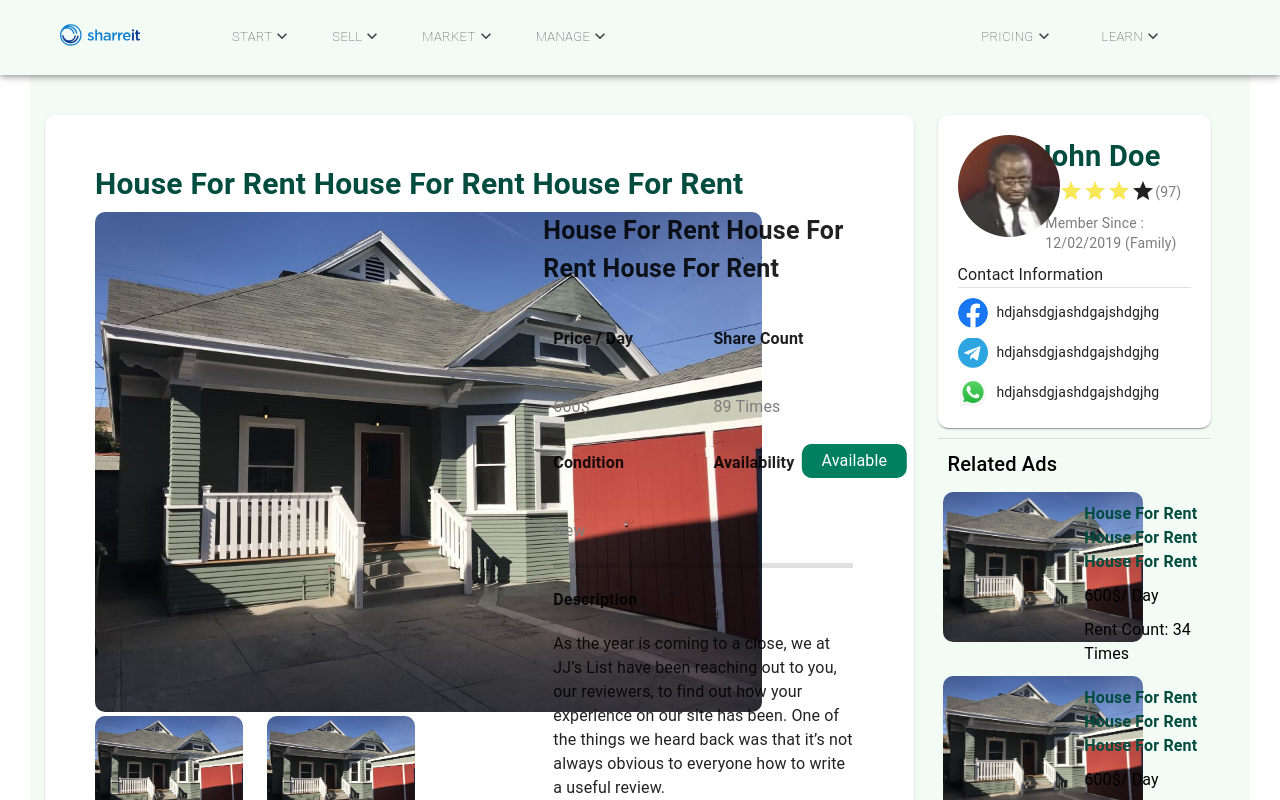
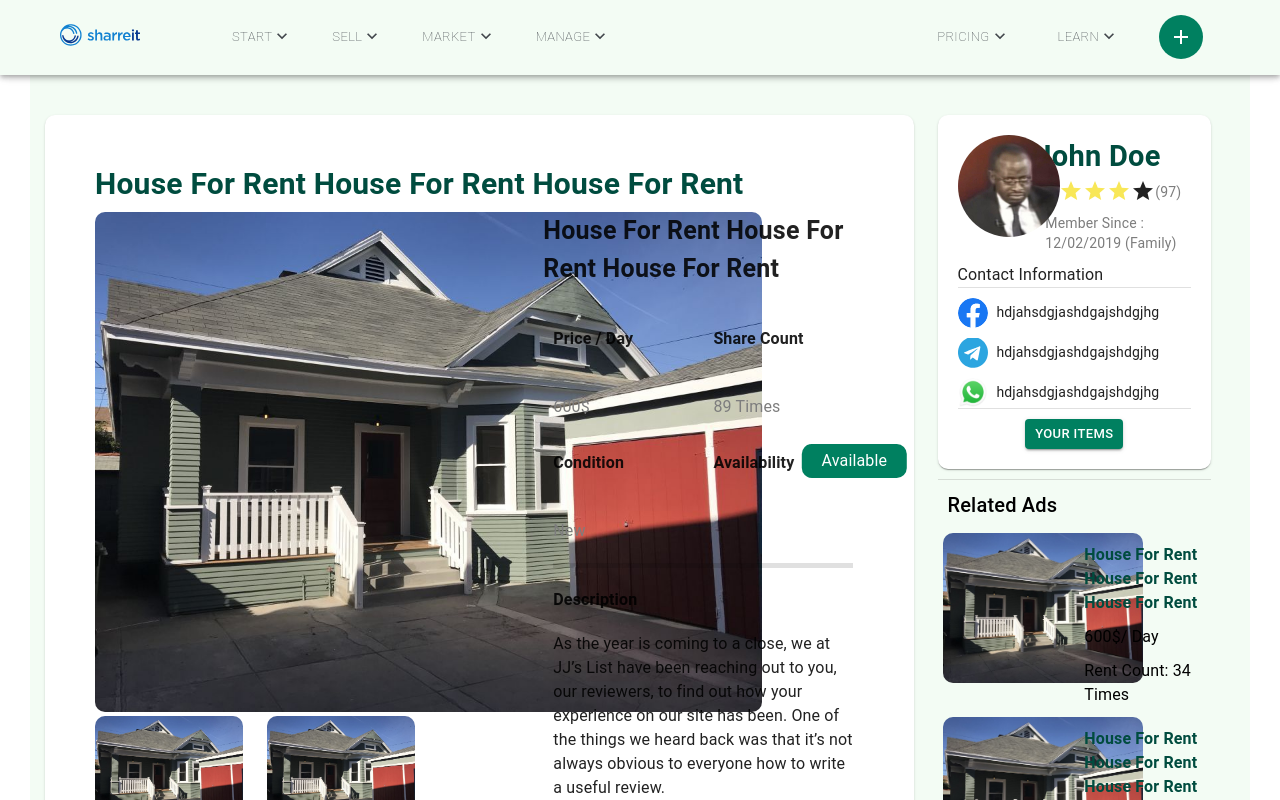
Before and after one commit to addisaba-software-solutions/Sharreit_Frontend, a React (Create React App) app: page /Sharreit_Frontend/SingleItem in a window 1280 px wide. Shown: the top 800 px of the page. Built offline with nearby package versions, Linux system fonts and the light colour scheme; what react-animation would draw is missing.

Commit message:
Friday Morning

```diff
--- a/src/Components/Category Page/components/categoriesCard.jsx
+++ b/src/Components/Category Page/components/categoriesCard.jsx
@@ -1,24 +1,7 @@
 import React from "react";
 import { Typography, Grid, Paper, Card } from "@material-ui/core";
-import carSVG from "../../../Assets/CarSVG.svg";
-import homeSVG from "../../../Assets/homeSVG.svg";
-import BuildingSVG from "../../../Assets/BuildingSVG.svg";
-import clothingSVG from "../../../Assets/clothingSVG.svg";
-import boatsSVG from "../../../Assets/boatsSVG.svg";
-import electronicsSVG from "../../../Assets/electronicsSVG.svg";
-import photography from "../../../Assets/productSharing/photography.svg";
-import camping from "../../../Assets/productSharing/camping.svg";
-import instrument from "../../../Assets/productSharing/instrument.svg";
-import ladder from "../../../Assets/productSharing/ladder.svg";
-import Lawn from "../../../Assets/productSharing/Lawn.svg";
-import luggage from "../../../Assets/productSharing/luggage.svg";
-import office from "../../../Assets/productSharing/office.svg";
-import storage from "../../../Assets/productSharing/storage.svg";
-import textbook from "../../../Assets/productSharing/textbook.svg";
-import tools from "../../../Assets/productSharing/tools.svg";
-import farming from "../../../Assets/productSharing/farming.svg";
-import Picture from '../../../Assets/boats.jpg'
-import { subCategories, categories, icons } from '../data'
+
+import { subCategories, categories, icons } from "../data";
 
 const styles = {
   root: {
@@ -43,24 +26,23 @@ const styles = {
 export default function categoriesCard({ type }) {
   return (
     <Grid container xs={12} spacing={3} display>
-      {
-        subCategories[categories[type]].map((item, index) => (
-          <Grid item xs={2}>
-          <Card style={styles.root} onClick={() => alert("Building Materials")}>
+      {subCategories[categories[type]].map((item, index) => (
+        <Grid item xs={2}>
+          <Card style={styles.root} onClick={() => alert("hell")}>
             <Grid container xs={12}>
               <Grid item xs={12} align="center" style={styles.padding}>
-                <img src={icons[categories[type]][index]} style={styles.SVG} alt="" />
+                <img
+                  src={icons[categories[type]][index]}
+                  style={styles.SVG}
+                  alt=""/>
               </Grid>
               <Grid item xs={12} align="center" style={styles.padding}>
-                <Typography style={styles.CardTitle}>
-                  {item}
-                </Typography>
+                <Typography style={styles.CardTitle}>{item}</Typography>
               </Grid>
             </Grid>
           </Card>
         </Grid>
-        ))
-      }
+      ))}
     </Grid>
   );
 }
--- a/src/Components/Category Page/data.jsx
+++ b/src/Components/Category Page/data.jsx
@@ -20,7 +20,11 @@ import S5 from "../../Assets/serviceSharing/cleaning.svg";
 import D0 from "../../Assets/digitalSharing/subscription.svg";
 import D1 from "../../Assets/digitalSharing/ticket.svg";
 
-export const categories = ["Products", "Services", "Digital"];
+export const categories = [
+  "Product Sharing",
+  "Services Sharing",
+  "Digital Sharing",
+];
 
 export const subCategories = {
   [categories[0]]: [
--- a/src/Components/Category Page/index.jsx
+++ b/src/Components/Category Page/index.jsx
@@ -9,25 +9,25 @@ import classes from "./styles";
 import routes from "../../Config/routes";
 import Something from "../../Assets/Rentalhouse.jpg";
 import PremiumAds from "./components/PremiumAds";
-import Breadcrumbs from '@material-ui/core/Breadcrumbs';
-import Link from '@material-ui/core/Link';
-import HomeIcon from '@material-ui/icons/Home';
-import WhatshotIcon from '@material-ui/icons/Whatshot';
-import GrainIcon from '@material-ui/icons/Grain';
-import { subCategories } from "./data"
+import Breadcrumbs from "@material-ui/core/Breadcrumbs";
+import Link from "@material-ui/core/Link";
+import HomeIcon from "@material-ui/icons/Home";
+import WhatshotIcon from "@material-ui/icons/Whatshot";
+import GrainIcon from "@material-ui/icons/Grain";
+import { subCategories, categories } from "./data";
 
-const CategoriesView = ({ location }) => {
+const CategoriesView = ({ location, history }) => {
   return (
     <>
       <Box style={classes.root}>
-        <Header />
+        <Header history={history} />
         <Box style={{ height: 80 }} />
         <Grid xs={12} align="center">
-        <BreadCrumps />
+          <BreadCrumps />
         </Grid>
         <PremiumAds />
         <Typography style={classes.Headertext2} glutterBottom>
-          Sub-Categories Under Some Category
+          {categories[location.state.type]}
         </Typography>
         {<Categories type={location.state.type} />}
       </Box>
--- a/src/Components/Headers&Footers/Header.jsx
+++ b/src/Components/Headers&Footers/Header.jsx
@@ -1,12 +1,21 @@
 import React from "react";
 import ExpandMoreIcon from "@material-ui/icons/ExpandMore";
 import classes from "./styles";
-import { Button, Grid, AppBar, Typography } from "@material-ui/core";
+import {
+  Button,
+  Grid,
+  AppBar,
+  Typography,
+  IconButton,
+} from "@material-ui/core";
+import { Add } from "@material-ui/icons";
 import Logo from "../../Assets/Group.svg";
-import keys from '../../Config/keys'
-export default function Header() {
-  const fullName = sessionStorage.getItem(keys['FULL_NAME'])
-  console.log(fullName)
+import keys from "../../Config/keys";
+import routes from "../../Config/routes";
+
+export default ({ history }) => {
+  const fullName = sessionStorage.getItem(keys["FULL_NAME"]);
+
   return (
     <AppBar
       style={{
@@ -86,30 +95,33 @@ export default function Header() {
               </Button>
             </Grid>
             <Grid item>
-              {
-                fullName === "" ? (
-                  <Button align="right" variant="contained" style={classes.button}>
-                    Categories
-                  </Button>
-                ) : (
-                  <Typography variant="body1" style={classes.user_name}>{fullName}</Typography>
-                )
-              }
+              <IconButton
+                onClick={() => history.push(routes.addItem)}
+                align="right"
+                variant="contained"
+                style={classes.button}
+              >
+                <Add />
+              </IconButton>
             </Grid>
             <Grid item>
-              {
-                fullName === "" ? (
-                  <Button align="right" variant="contained" style={classes.button}>
-                    Categories
-                  </Button>
-                ) : (
-                  <Typography variant="body1" style={classes.user_name}>{fullName}</Typography>
-                )
-              }
+              {fullName === "" ? (
+                <Button
+                  align="right"
+                  variant="contained"
+                  style={classes.button}
+                >
+                  Categories
+                </Button>
+              ) : (
+                <Typography variant="body1" style={classes.user_name}>
+                  {fullName}
+                </Typography>
+              )}
             </Grid>
           </Grid>
         </Grid>
       </div>
     </AppBar>
   );
-}
+};
--- a/src/Components/Headers&Footers/styles.jsx
+++ b/src/Components/Headers&Footers/styles.jsx
@@ -62,7 +62,7 @@ const classes = {
   user_name: {
     color: "#000",
     marginTop: 9
-  }
+  },
 };
 
 export default classes;
--- a/src/Components/ViewSingleItem/components/profile.jsx
+++ b/src/Components/ViewSingleItem/components/profile.jsx
@@ -6,6 +6,7 @@ import {
   Grid,
   Divider,
   Typography,
+  Button
 } from "@material-ui/core";
 import ProfilePicture from "../../../Assets/ww.jpg";
 import StarIcon from "@material-ui/icons/Star";
@@ -39,6 +40,10 @@ const classes = {
   small: {
     width: 30,
     height: 30,
+  },
+  button: {
+    backgroundColor: "#008060",
+    color: "#FFFFFF",
   },
 };
 
@@ -114,6 +119,15 @@ export default function Profile() {
                 </Typography>
               </Grid>
             </Grid>
+
+          <Divider />
+
+          <Grid align='center' style={{ marginTop: 10 }} xs={12}>
+                <Button style={classes.button}  size='small' variant="contained">
+                      Your Items
+                </Button>
+            </Grid>
+
           </Grid>
       </Grid>
     </Paper>
```
